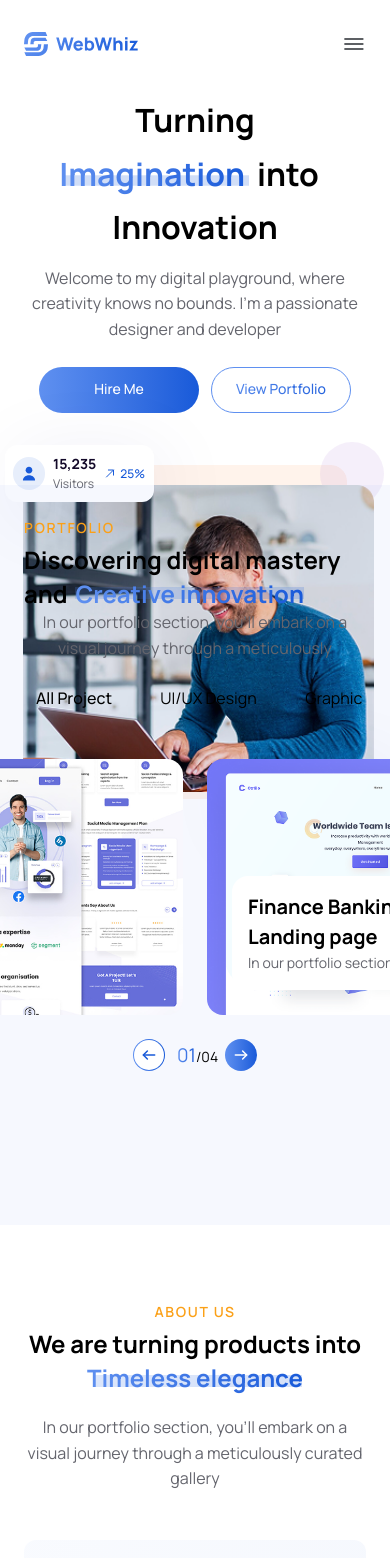
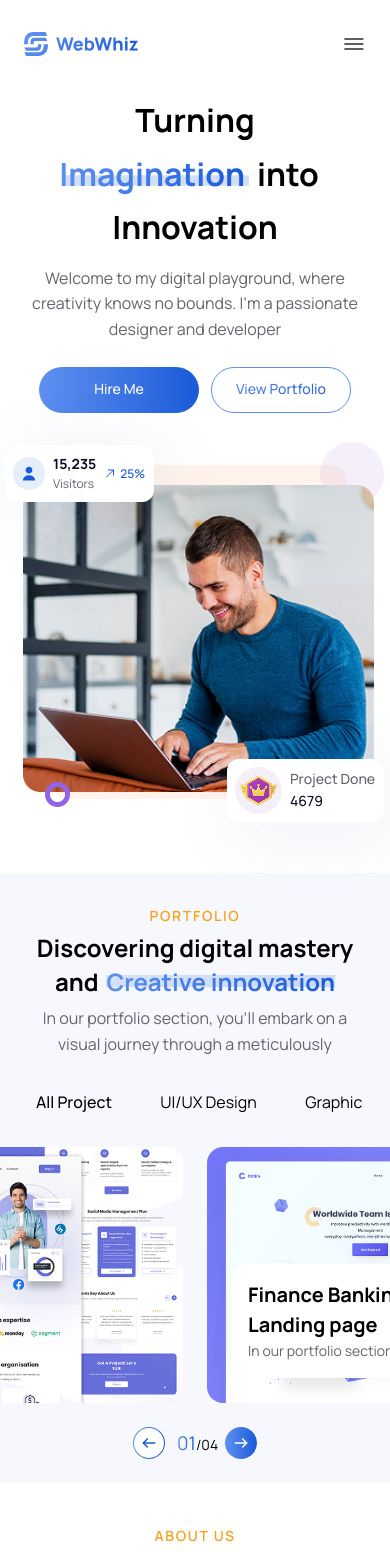
Before and after one commit to MdMuzahid07/WebWhiz, a Next.js app: page / in a window 390 px wide. Shown: the top 1558 px of the page. Built offline with nearby package versions, Linux system fonts and the light colour scheme.

Commit message:
about section responsive updated

```diff
--- a/src/components/main/home/AboutUsSection.tsx
+++ b/src/components/main/home/AboutUsSection.tsx
@@ -10,8 +10,8 @@ const skills = [
 
 export default function AboutUsSection() {
     return (
-        <section className="max-w-[1440px] mx-auto bg-white">
-            <div className="my-[76px] px-[24px] sm:pl-[32px] xl:pl-[150px] sm:pr-[28px] xl:pr-[99px]">
+        <section className="max-w-[1440px] mx-auto bg-white h-full">
+            <div className="my-[42px] lg:my-[76px] px-[24px] sm:pl-[32px] xl:pl-[150px] sm:pr-[28px] xl:pr-[99px]">
                 <h1 className="text-caption text-center sm:text-left text-[14px] font-semibold leading-[160%] tracking-[1.68px] uppercase mb-[4px]">About us</h1>
 
                 <div className="flex justify-center md:justify-start flex-col md:flex-row md:items-center lg:items-start gap-[8px] md:gap-[39px] xl:gap-[80px]">
@@ -61,10 +61,10 @@ export default function AboutUsSection() {
 
 
 
-                <div className="mt-[48px] flex flex-col items-center sm:flex-row gap-[24px] xl:gap-[32px]">
+                <div className="mt-[48px] flex flex-col sm:flex-row gap-[24px] xl:gap-[32px]">
 
 
-                    <div className=" w-full sm:max-w-[340px] lg:max-w-[554px] h-full sm:max-h-[308px] lg:h-[348px] rounded-[12px] bg-gradient-to-r from-primary-start/4 to-primary-end/4 p-[30px] lg:p-[50px]">
+                    <div className=" w-full sm:max-w-[340px] lg:max-w-[554px] h-full sm:max-h-[308px] lg:min-h-[348px] rounded-[12px] bg-gradient-to-r from-primary-start/4 to-primary-end/4 p-[30px] lg:p-[50px]">
 
                         {
                             skills?.map((skill, index) => (
--- a/src/components/main/home/HeroAreaSection.tsx
+++ b/src/components/main/home/HeroAreaSection.tsx
@@ -2,7 +2,7 @@ import Image from "next/image";
 
 export default function HeroAreaSection() {
     return (
-        <section className="max-w-[1440px] bg-white mx-auto mt-[24px] w-full sm:mt-[100px] h-full">
+        <section className="max-w-[1440px] bg-white mx-auto mt-[24px] w-full sm:mt-[100px]">
             <div className="flex justify-center md:justify-between flex-col md:flex-row gap-[20px] w-full h-full lg:h-[526px]">
 
 
@@ -298,7 +298,6 @@ export default function HeroAreaSection() {
                 </div>
                 {/* // ======= for desktop view <============ */}
 
-
             </div>
         </section>
     )
--- a/src/components/main/home/PortfolioSection.tsx
+++ b/src/components/main/home/PortfolioSection.tsx
@@ -3,17 +3,17 @@ import PortfolioSectionSlider from "../sliderCarousel/home/PortfolioSectionSlide
 
 export default function PortfolioSection() {
     return (
-        <section className="max-w-[1440px] mx-auto lg:pt-[29px]">
-            <div className="relative w-full h-full  min-h-[740px] bg-secondary/4">
+        <section className="max-w-[1440px] mx-auto lg:pt-[29px] mt-[388px] sm:mt-[0px]">
+            <div className="relative w-full h-full  lg:min-h-[740px] bg-secondary/4">
                 <div className="px-[24px] sm:px-[32px] xl:px-[140px]">
 
-                    <h1 className="text-caption text-[14px] pt-[32px] lg:pt-[80px] font-semibold leading-[160%] tracking-[1.68px] uppercase mb-[4px]">portfolio</h1>
+                    <h1 className="text-caption text-center sm:text-left text-[14px] pt-[32px] lg:pt-[80px] font-semibold leading-[160%] tracking-[1.68px] uppercase mb-[4px]">portfolio</h1>
 
                     <div className="flex justify-center md:justify-start flex-col md:flex-row md:items-center lg:items-start xl:gap-[81px]">
 
                         {/* // for desktop  */}
                         <div className="flex md:hidden lg:flex">
-                            <h1 className="min-w-[327px] md:w-[339px] lg:w-[554px] text-[24px] lg:text-[40px] font-bold leading-[140%]">
+                            <h1 className="min-w-[327px] md:w-[339px] lg:w-[554px] text-[24px] lg:text-[40px] font-bold leading-[140%] text-center sm:text-left mb-[8px] sm:mb-[0px]">
                                 <span className="mr-2">
                                     Discovering digital mastery and
                                 </span>
@@ -95,7 +95,7 @@ export default function PortfolioSection() {
                     </div>
 
                     <div className="overflow-x-auto">
-                        <div className="w-full min-w-[560px] flex items-center gap-[24px] mt-[16px]">
+                        <div className="w-full min-w-[560px] flex items-center gap-[24px] mt-[24px] sm:mt-[16px]">
                             <button
                                 className="w-[100px] relative h-[42px] py-[8px] px-[12px] text-[16px] font-medium capitalize leading-[150%] flex justify-center items-center cursor-pointer "
                             >
--- a/src/components/main/sliderCarousel/home/PortfolioSectionSlider.tsx
+++ b/src/components/main/sliderCarousel/home/PortfolioSectionSlider.tsx
@@ -29,7 +29,7 @@ export default function PortfolioSectionSlider() {
         num < 10 ? `0${num}` : `${num}`
 
     return (
-        <div className="relative w-full overflow-hidden mt-[40px] z-10">
+        <div className="relative w-full overflow-hidden mt-[24px] sm:mt-[40px] z-10">
             <div className="relative flex items-center justify-center w-full">
                 <div
                     className="flex items-center gap-[24px] transition-transform duration-300 ease-in-out"
```
